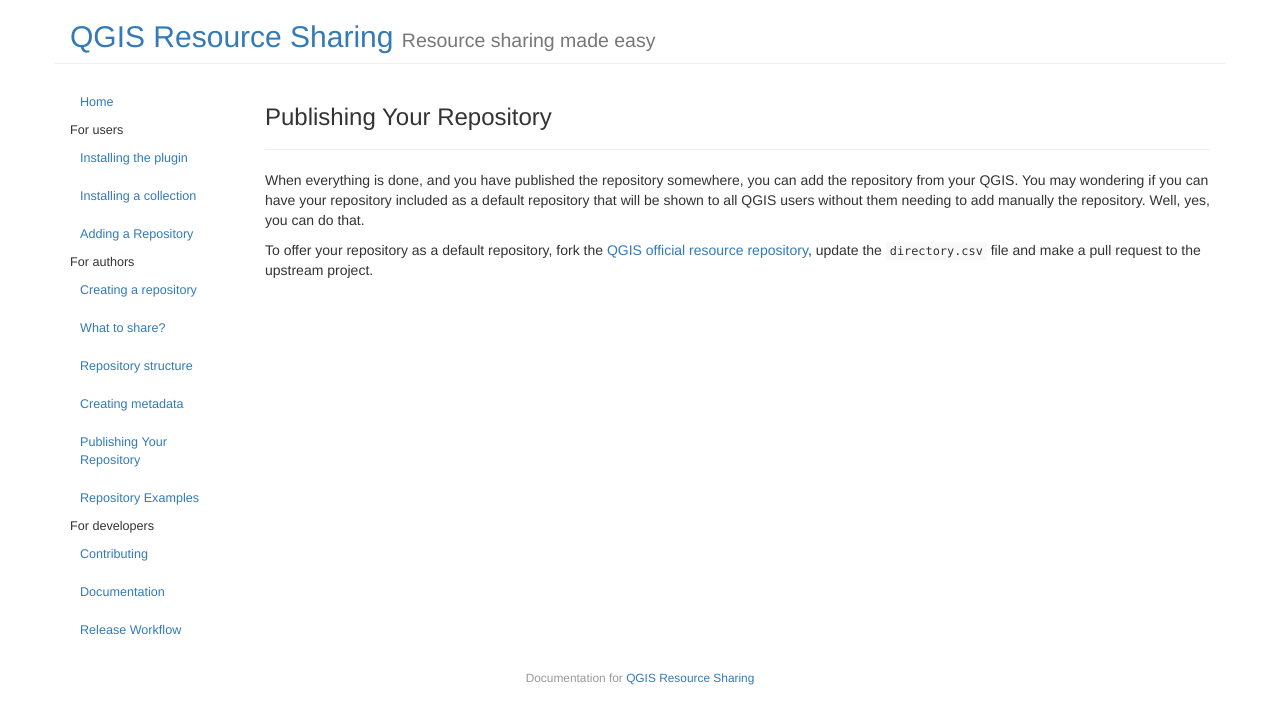
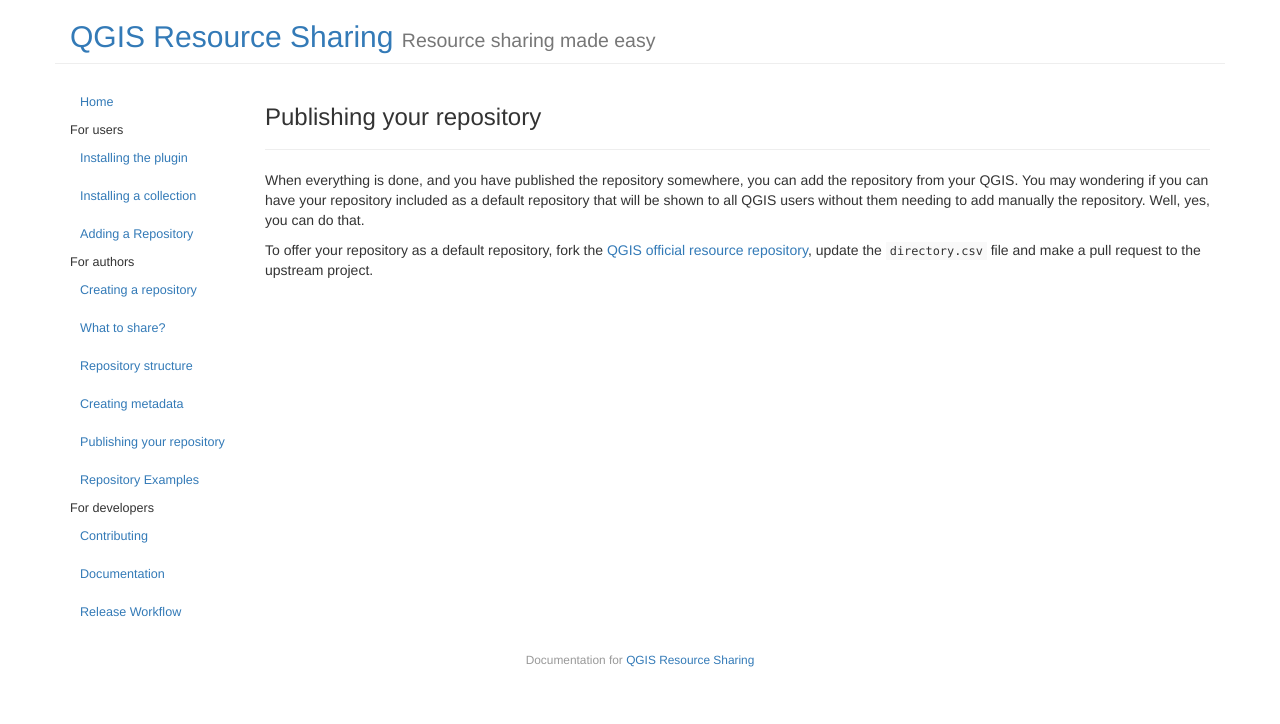
Before and after one commit to QGIS-Contribution/QGIS-ResourceSharing, a Jekyll site: the page built from _posts/2016-08-10-publishing-repository.md, in a window 1280 px wide. Shown: the top 724 px of the page. Built offline with Jekyll 4.4.1, drawn with Linux system fonts in a browser that asks for light colours.

```diff
--- a/_posts/2016-08-10-publishing-repository.md
+++ b/_posts/2016-08-10-publishing-repository.md
@@ -1,6 +1,6 @@
 ---
 layout: page
-title: "Publishing Your Repository"
+title: "Publishing your repository"
 category: author
 date: 2016-08-10 14:18:42
 order: 5
```
